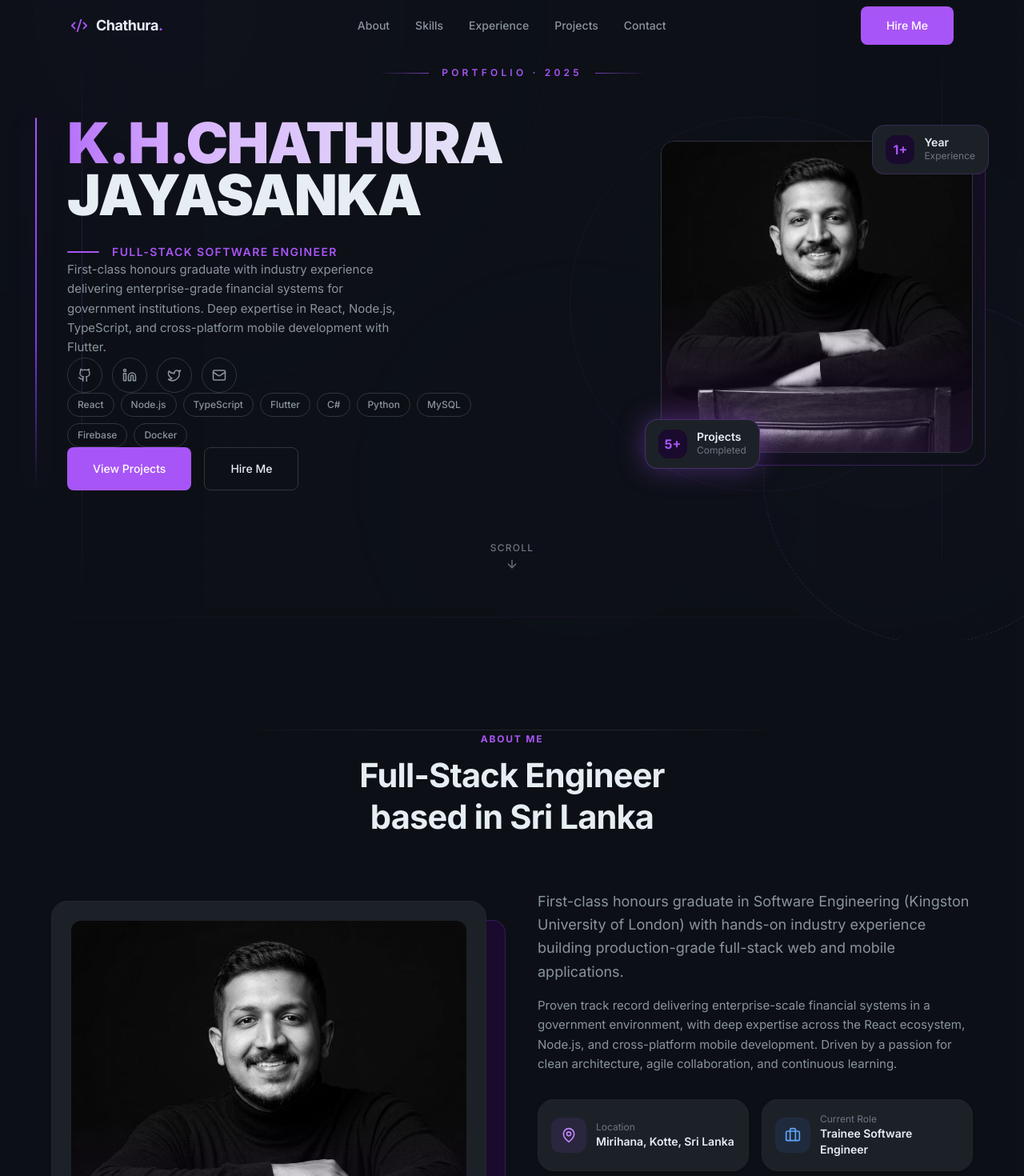
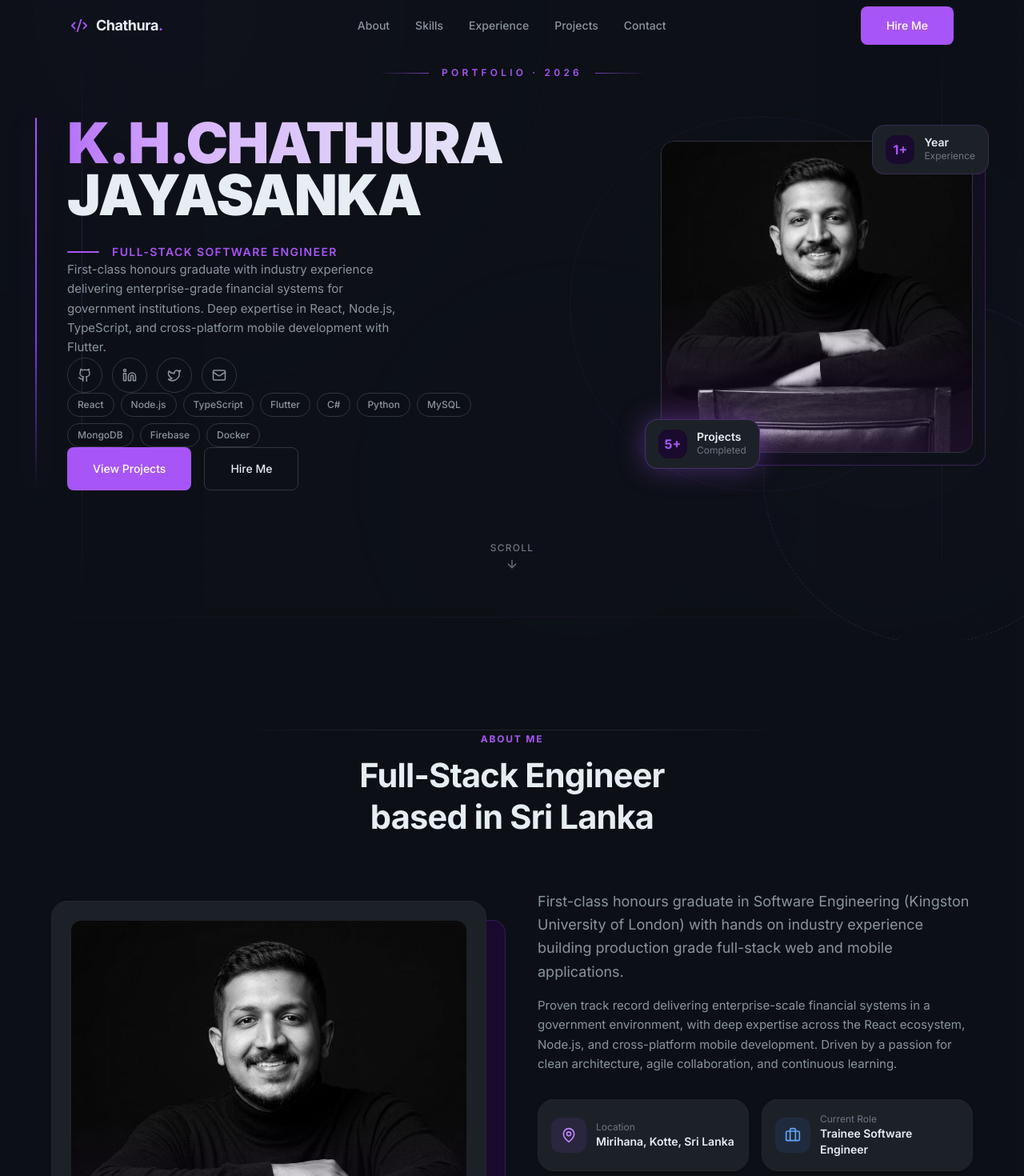
Before and after one commit to Chathura30/Portfolio, a React (Vite) app: page / in a window 1280 px wide. Shown: the top 1470 px of the page at 80% size. Built offline with nearby package versions, Linux system fonts and the light colour scheme.

Commit message:
Change year

```diff
--- a/src/components/About.tsx
+++ b/src/components/About.tsx
@@ -73,7 +73,7 @@ export default function About() {
             <div>
               <p className="text-text-secondary text-lg leading-relaxed mb-4">
                 First-class honours graduate in Software Engineering (Kingston University of London)
-                with hands-on industry experience building production-grade full-stack web and
+                with hands on industry experience building production grade full-stack web and
                 mobile applications.
               </p>
               <p className="text-text-secondary leading-relaxed">
--- a/src/components/Hero.tsx
+++ b/src/components/Hero.tsx
@@ -8,7 +8,7 @@ const socialLinks = [
   { icon: Mail,     href: 'mailto:chathurajayasnka30@gmail.com',               label: 'Email' },
 ]
 
-const skills = ['React', 'Node.js', 'TypeScript', 'Flutter', 'C#', 'Python', 'MySQL', 'Firebase', 'Docker']
+const skills = ['React', 'Node.js', 'TypeScript', 'Flutter', 'C#', 'Python', 'MySQL', 'MongoDB', 'Firebase', 'Docker']
 
 export default function Hero() {
   const [ready, setReady] = useState(false)
@@ -30,7 +30,7 @@ export default function Hero() {
         <div className={`hero-label flex items-center justify-center gap-4 mb-12 ${!ready && 'opacity-0'}`}>
           <div className="h-px w-16 bg-gradient-to-r from-transparent to-accent opacity-70" />
           <span className="text-accent text-xs font-semibold tracking-[0.35em] uppercase">
-            Portfolio · 2025
+            Portfolio · 2026
           </span>
           <div className="h-px w-16 bg-gradient-to-l from-transparent to-accent opacity-70" />
         </div>
```
